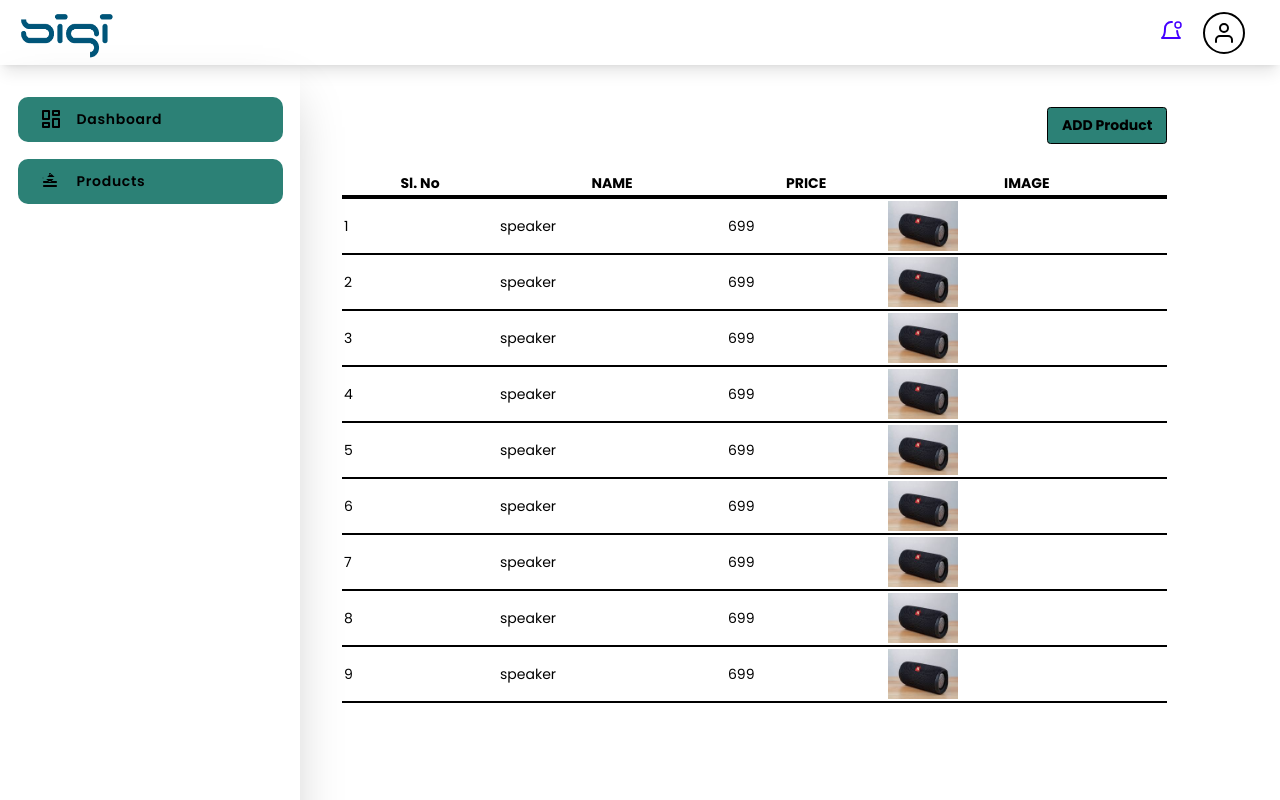
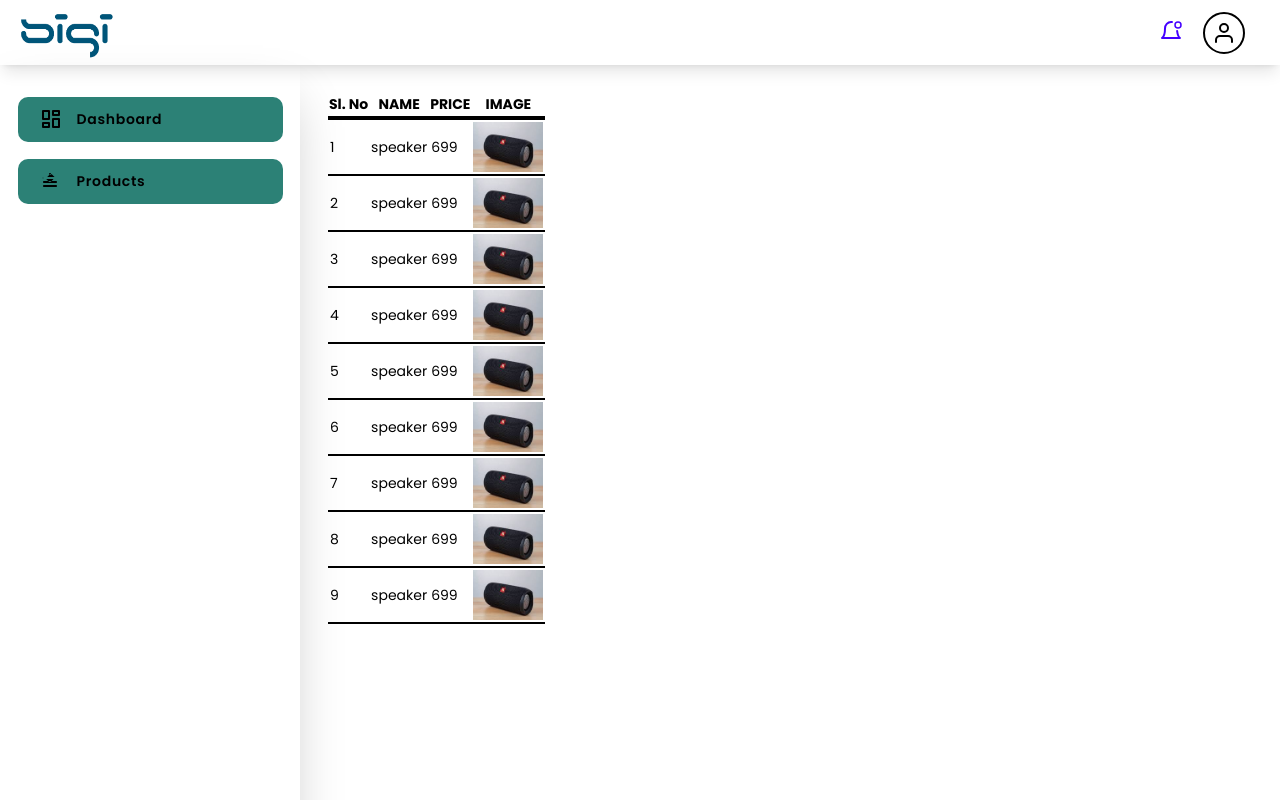
Before and after one commit to Arjunarunachalan/sigi_frontend, a React (Create React App) app: page /products in a window 1280 px wide. Built offline with nearby package versions, Linux system fonts and the light colour scheme.

Commit message:
adding the table component

```diff
--- a/src/Layouts/index.jsx
+++ b/src/Layouts/index.jsx
@@ -9,7 +9,9 @@ const Layout = () => {
       <Topbar />
       <div className="flex h-full">
         <Sidebar />
+        <div className="p-8">
         <Outlet />
+        </div>
       </div>
     </div>
   );
--- a/src/Pages/Shop/Products.jsx
+++ b/src/Pages/Shop/Products.jsx
@@ -13,7 +13,7 @@ const Products = () => {
     ]
     return (
         <>
-            <Table data={tableData} header={columns} />
+            <Table className="" data={tableData} header={columns} />
         </>
     )
 }
--- a/src/Pages/Shop/Table.jsx
+++ b/src/Pages/Shop/Table.jsx
@@ -2,32 +2,27 @@ import React from 'react'
 import './Table.css'
 
 
-const Table = ({data=null,header}) => {
-   const getTd=(key,row)=>{
-    let tableheader=header.find(header=>header.accesor===key)
+const Table = ({ data = null, header, className }) => {
+  const getTd = (key, row) => {
+    let tableheader = header.find(header => header.accesor === key)
     console.log(tableheader)
-    if(typeof tableheader.render=="function"){
-      return(
+    if (typeof tableheader.render == "function") {
+      return (
         <td>{tableheader.render(row)}</td>
       )
     }
-    return(
+    return (
       <td>{row[key]}</td>
     )
   }
 
   return (
-    <div className='p-4 w-4/6 m-8'>
-        <div className='flex justify-end mb-8'>
-        <button className="bg-primary-green font-bold py-2 px-4 border border-blue-700 rounded">
-  ADD Product
-</button>
-        </div>
-      <table className='w-full p-4'>
+    <>
+      <table className={className}>
         <thead>
           <tr className='border-solid- border-b-4 '>
-                {data &&header.map((row)=>{
-                    return(
+            {data && header.map((row) => {
+              return (
                 <th>{row.header}</th>
               )
             })}
@@ -35,26 +30,26 @@ const Table = ({data=null,header}) => {
         </thead>
         <tbody>
           {data &&
-            data.map((row)=>{
-                return(
+            data.map((row) => {
+              return (
                 <tr key={row.id} className='border-gray-50 border-solid border-b-2 border-light-gray-300'>
-                    {Object.keys(row).map(key=>{
-                        let value=row[key]
+                  {Object.keys(row).map(key => {
+                    let value = row[key]
                     console.log(value)
-                        return(
-                           <td>{getTd(key,row)}</td>
+                    return (
+                      <td>{getTd(key, row)}</td>
                     )
                   })}
                 </tr>
-           ) })}
+              )
+            })}
         </tbody>
 
       </table>
       <div>
-      {data?null:<p>No products to display</p>}
+        {data ? null : <p>No products to display</p>}
       </div>
-
-    </div>
+    </>
   )
 }
 
```
Lines whose indentation alone changed are shown as unchanged.
